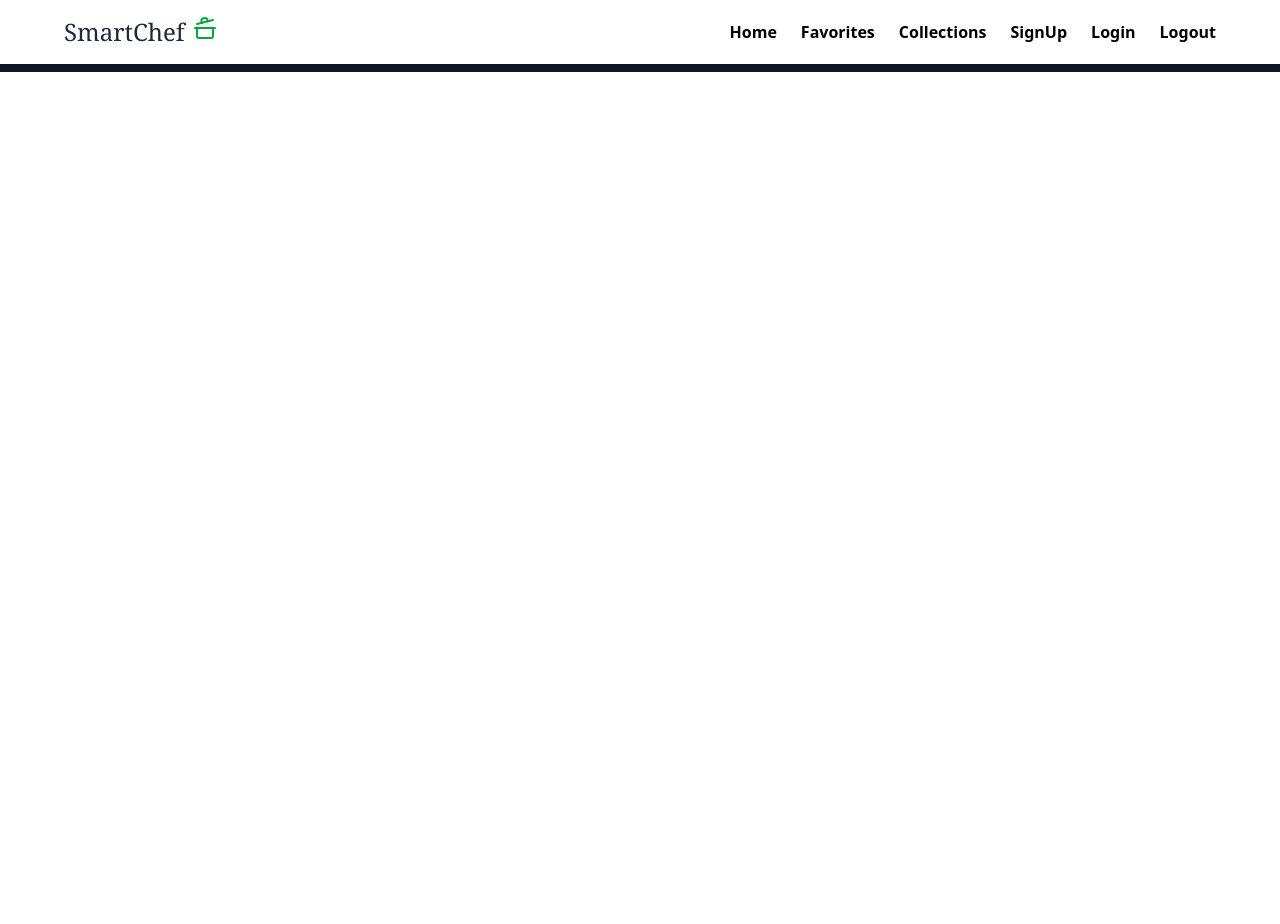
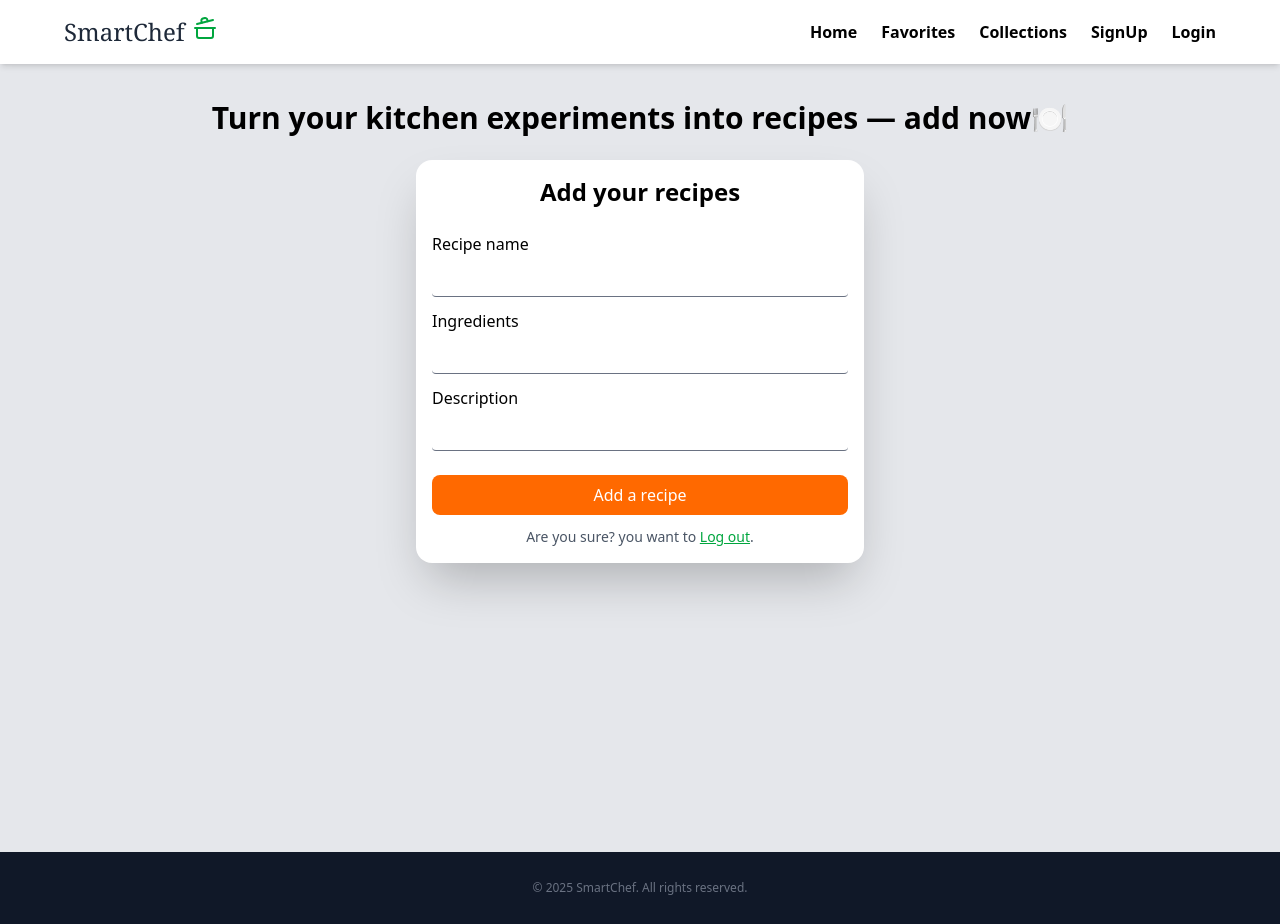
Before and after one commit to Vasuki-84/Recipe-Finder-and-Organizer-App, a React (Vite) app in the folder recipe-finder-and-organizer-app/: page /profile in a window 1280 px wide. Before the commit the page ends 800 px from the top, so only its background shows below. Built offline with nearby package versions, Linux system fonts and the light colour scheme.

Commit message:
adde basic styles for profile page

```diff
--- a/recipe-finder-and-organizer-app/db.json
+++ b/recipe-finder-and-organizer-app/db.json
@@ -11,60 +11,8 @@
       "name": "Vasuki T",
       "email": "iamvasukithangaraj@gmail.com",
       "password": "V@suki84"
-    },
-    {
-      "id": "881d",
-      "name": "Vasuki T",
-      "email": "iamvasukithangaraj@gmail.com",
-      "password": "V@suki84"
-    },
-    {
-      "id": "2f12",
-      "name": "Vasuki T",
-      "email": "iamvasukithangaraj@gmail.com",
-      "password": "V@suki84"
-    },
-    {
-      "id": "0ce8",
-      "name": "Vasuki T",
-      "email": "iamvasukithangaraj@gmail.com",
-      "password": "V@suki84"
-    },
-    {
-      "id": "b8bf",
-      "name": "Vasuki T",
-      "email": "iamvasukithangaraj@gmail.com",
-      "password": "V@suki84"
-    },
-    {
-      "id": "a4a1",
-      "name": "Vasuki T",
-      "email": "iamvasukithangaraj@gmail.com",
-      "password": "V@suki84"
-    },
-    {
-      "id": "8fa3",
-      "name": "Vasuki T",
-      "email": "iamvasukithangaraj@gmail.com",
-      "password": "V@suki84"
-    },
-    {
-      "id": "87c6",
-      "name": "Vasuki T",
-      "email": "iamvasukithangaraj@gmail.com",
-      "password": "V@suki84"
-    },
-    {
-      "id": "e4a4",
-      "name": "Vasuki T",
-      "email": "iamvasukithangaraj@gmail.com",
-      "password": "V@suki84"
-    },
-    {
-      "id": "d468",
-      "name": "Vasuki T",
-      "email": "vasukivasuki4444@gamil.com",
-      "password": "123456"
     }
-  ]
+  ],
+
+  "profile": []
 }
--- a/recipe-finder-and-organizer-app/src/App.jsx
+++ b/recipe-finder-and-organizer-app/src/App.jsx
@@ -7,7 +7,8 @@ import Favorites from "./Pages/Favorites";
 import Collections from "./Pages/Collections";
 import Signup from "./Pages/Signup";
 import Login from "./Pages/Login";
-import AddRecipes from "./Pages/AddRecipes";
+import Profile from "./Pages/Profile";
+
 
 function App() {
   return (
@@ -20,7 +21,7 @@ function App() {
         <Route path="/collections" element={<Collections />} />
         <Route path="/Signup" element={ <Signup/>}/>
         <Route path="/login" element={ <Login/>} />
-        <Route path="/AddRecipes" element={ <AddRecipes/>}/>
+        <Route path="/profile" element={<Profile/>} />
 
 
       </Routes>
--- a/recipe-finder-and-organizer-app/src/Pages/AddRecipes.jsx
+++ /dev/null
@@ -1,9 +0,0 @@
-import React from 'react'
-
-function AddRecipes() {
-  return (
-    <div className='mt-20'> AddRecipes</div>
-  )
-}
-
-export default AddRecipes
--- a/recipe-finder-and-organizer-app/src/Pages/Login.jsx
+++ b/recipe-finder-and-organizer-app/src/Pages/Login.jsx
@@ -23,7 +23,7 @@ function Login() {
       // checks user exists or not
       if (findDetails) {
         localStorage.setItem("loggedInUser", JSON.stringify(findDetails));
-         navigate("/AddRecipes");
+         navigate("/Profile");
 
       } else {
         setError("Invalid email or password");
--- /dev/null
+++ b/recipe-finder-and-organizer-app/src/Pages/Profile.jsx
@@ -0,0 +1,44 @@
+import React from "react";
+
+function Profile() {
+  return (
+    <div className="p-6 min-h-screen bg-gray-200 mt-13">
+      <h2 className="font-semibold text-3xl text-center mb-6 mt-6 flex-wrap ">
+        Turn your kitchen experiments into recipes — add now🍽️
+      </h2>
+      <form className="bg-white p-4 rounded-2xl  max-w-md mx-auto shadow-2xl">
+        <h2 className="font-semibold text-2xl text-center mb-6 ">
+          Add your recipes
+        </h2>
+
+        <label>Recipe name</label>
+        <input
+          className="border-b rounded w-full mb-3 border-gray-500  px-2 py-2 focus:outline-none focus:border-orange-500  "
+          type="text"
+        ></input>
+        <label>Ingredients</label>
+        <input
+          className="border-b rounded w-full mb-3 border-gray-500 px-2 py-2 focus:outline-none focus:border-orange-500 "
+          type="text"
+        ></input>
+        <label>Description</label>
+        <input
+          className="border-b rounded w-full mb-3 border-gray-500 px-2 py-2 focus:outline-none focus:border-orange-500 "
+          type="text"
+        ></input>
+        <button className="w-full bg-orange-500 hover:bg-orange-600 text-white p-2 mt-3  rounded-lg transition-all">
+          Add a recipe
+        </button>
+        <p className="text-sm text-gray-600 mt-3 text-center">
+          Are you sure? you want to{" "}
+          <span className="text-green-600 underline cursor-pointer">
+            Log out
+          </span>
+          .
+        </p>
+      </form>
+    </div>
+  );
+}
+
+export default Profile;
--- a/recipe-finder-and-organizer-app/src/data.jsx
+++ b/recipe-finder-and-organizer-app/src/data.jsx
@@ -23,12 +23,13 @@ export const navbarLinks = [
         id:5,
         title:"Login",
         link:"/login"
-    },
-    {
-        id:6,
-        title:"Logout",
-        link:"/"
     }
+
+    // {
+    //     id:6,
+    //     title:"Logout",
+    //     link:"/"
+    // }
 
 
 ];
```
